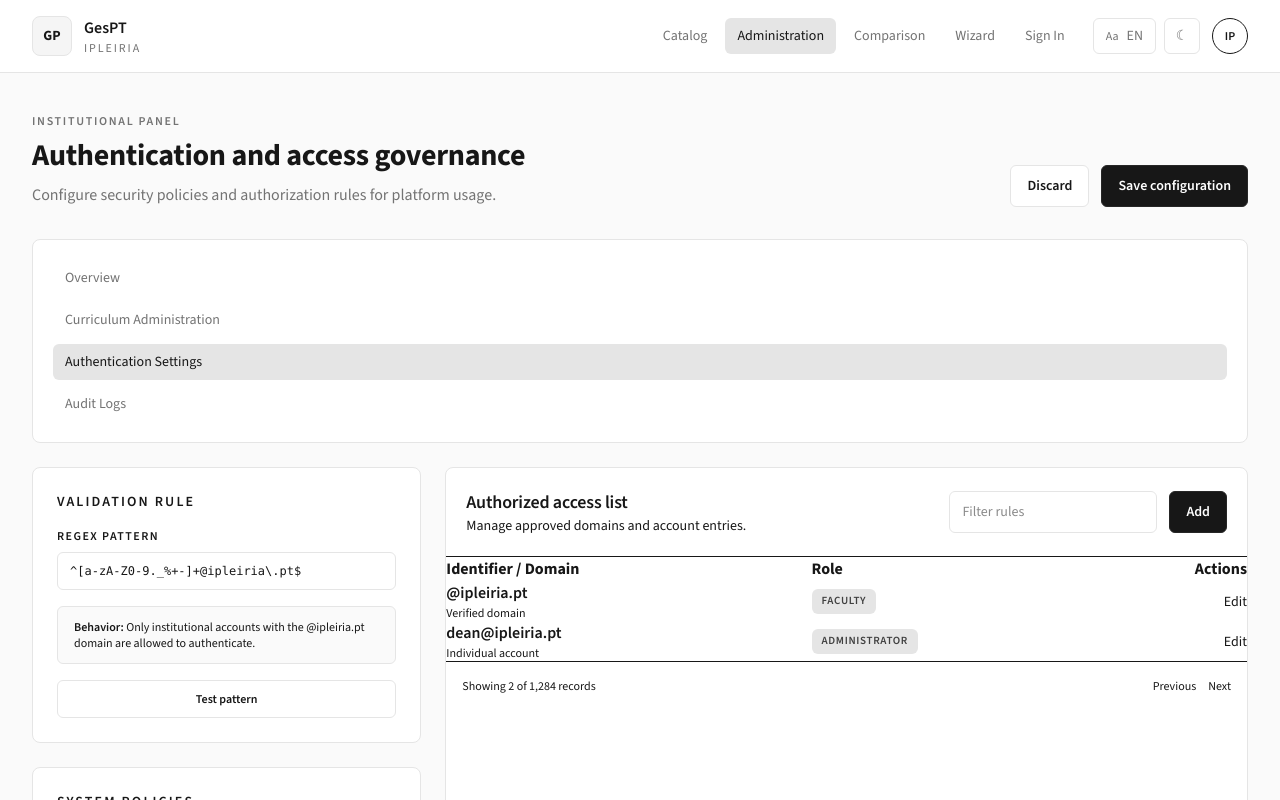
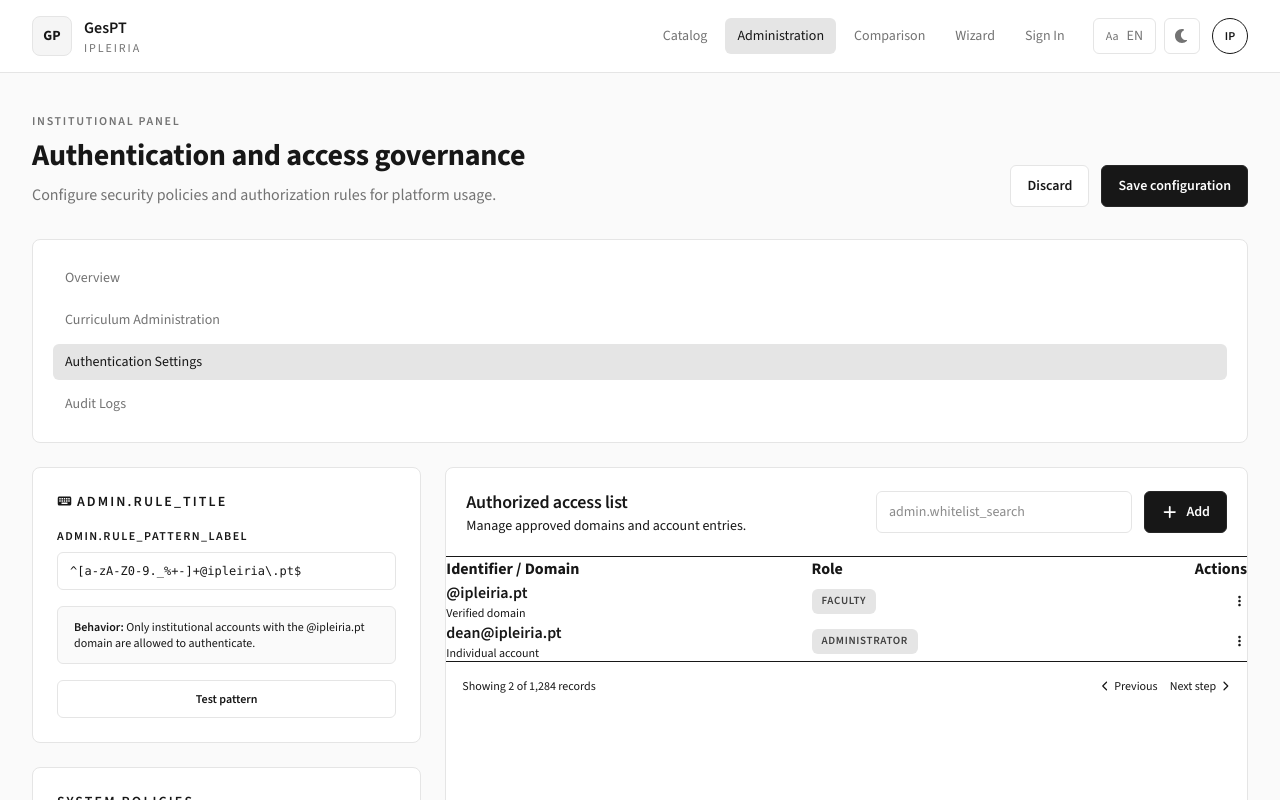
Before and after one commit to redystum/GesPT, a Vue app in the folder src/frontend/: page /admin in a window 1280 px wide. Shown: the top 800 px of the page. Built offline with nearby package versions, Linux system fonts and the light colour scheme; no server answers.

Commit message:
fontawesome

```diff
--- a/src/frontend/src/components/Navbar/NavComponent.vue
+++ b/src/frontend/src/components/Navbar/NavComponent.vue
@@ -26,7 +26,7 @@
               class="inline-flex h-9 items-center justify-center gap-2 rounded-md border border-neutral-200 dark:border-neutral-700 px-3 text-sm font-medium transition-colors duration-150 bg-white dark:bg-neutral-900 text-neutral-500 dark:text-neutral-400 hover:text-neutral-900 dark:hover:text-neutral-100 hover:bg-neutral-50 dark:hover:bg-neutral-800 w-9 px-0"
               :aria-label="isDark ? $t('nav.theme_light') : $t('nav.theme_dark')"
             >
-              <span class="text-sm leading-none">{{ isDark ? '☀' : '☾' }}</span>
+              <font-awesome-icon :icon="isDark ? ['fas', 'sun'] : ['fas', 'moon']" class="text-sm" />
             </button>
           </div>
         </div>
@@ -59,7 +59,7 @@
               class="inline-flex h-9 items-center justify-center gap-2 rounded-md border border-neutral-200 dark:border-neutral-700 px-3 text-sm font-medium transition-colors duration-150 bg-white dark:bg-neutral-900 text-neutral-500 dark:text-neutral-400 hover:text-neutral-900 dark:hover:text-neutral-100 hover:bg-neutral-50 dark:hover:bg-neutral-800 w-9 px-0"
               :aria-label="isDark ? $t('nav.theme_light') : $t('nav.theme_dark')"
             >
-              <span class="text-sm leading-none">{{ isDark ? '☀' : '☾' }}</span>
+              <font-awesome-icon :icon="isDark ? ['fas', 'sun'] : ['fas', 'moon']" class="text-sm" />
             </button>
 
             <div class="ml-1 inline-flex h-9 w-9 items-center justify-center rounded-full border border-[color:var(--border)] bg-[color:var(--surface-soft)] text-xs font-semibold text-[color:var(--muted)]">
--- a/src/frontend/src/main.js
+++ b/src/frontend/src/main.js
@@ -9,6 +9,9 @@ import router from './router'
 import en from './i18n/en.json'
 import pt from './i18n/pt.json'
 import { initializeTheme } from './composables/useTheme'
+import { library } from '@fortawesome/fontawesome-svg-core'
+import { FontAwesomeIcon } from '@fortawesome/vue-fontawesome'
+import { faSearch, faPlus, faSun, faMoon, faKeyboard, faEllipsisVertical, faExclamationCircle, faInfoCircle, faTimes, faCheck, faCircle, faCircleNotch, faChevronLeft, faChevronRight, faArrowRight } from '@fortawesome/free-solid-svg-icons'
 
 const LOCALE_STORAGE_KEY = 'gespt.locale'
 const storedLocale = localStorage.getItem(LOCALE_STORAGE_KEY)
@@ -45,4 +48,8 @@ app.use(createPinia())
 app.use(router)
 app.use(i18n)
 
+library.add(faSearch, faPlus, faSun, faMoon, faKeyboard, faEllipsisVertical, faExclamationCircle, faInfoCircle, faTimes, faCheck, faCircle, faCircleNotch, faChevronLeft, faChevronRight, faArrowRight)
+
+app.component('font-awesome-icon', FontAwesomeIcon)
+
 app.mount('#app')
--- a/src/frontend/src/views/AdminView.vue
+++ b/src/frontend/src/views/AdminView.vue
@@ -28,11 +28,10 @@
           <div class="space-y-6 xl:col-span-1">
             <article class="rounded-lg border border-neutral-200 dark:border-neutral-800 bg-white dark:bg-[#1a1a1a] transition-colors duration-150 p-6">
               <h2 class="mb-4 text-sm font-semibold uppercase tracking-[0.15em] text-[color:var(--muted)]">
-                {{ $t('admin.validation_rule') }}
+                <font-awesome-icon :icon="['fas', 'keyboard']" class="text-xs" /> {{ $t('admin.rule_title') }}
               </h2>
-
               <label class="mb-2 block text-xs font-semibold uppercase tracking-[0.12em] text-[color:var(--muted)]">
-                {{ $t('admin.regex_pattern') }}
+                {{ $t('admin.rule_pattern_label') }}
               </label>
               <input
                 type="text"
@@ -76,14 +75,13 @@
                 <h2 class="text-lg font-semibold">{{ $t('admin.whitelist_title') }}</h2>
                 <p class="text-sm text-[color:var(--muted)]">{{ $t('admin.whitelist_subtitle') }}</p>
               </div>
-
               <div class="flex w-full gap-3 sm:w-auto">
                 <input
                   type="text"
-                  :placeholder="$t('admin.filter_rules')"
-                  class="w-full rounded-md border border-neutral-200 dark:border-neutral-700 px-3 py-2.5 text-sm outline-none transition-all duration-150 bg-white dark:bg-[#1a1a1a] text-neutral-900 dark:text-neutral-100 focus:border-neutral-500 focus:ring-4 focus:ring-neutral-500/20 text-sm sm:w-52"
+                  :placeholder="$t('admin.whitelist_search')"
+                  class="w-full rounded-md border border-neutral-200 dark:border-neutral-700 px-3 py-2.5 text-sm outline-none transition-all duration-150 bg-white dark:bg-[#1a1a1a] text-neutral-900 dark:text-neutral-100 focus:border-neutral-500 focus:ring-4 focus:ring-neutral-500/20 sm:w-64"
                 />
-                <button class="inline-flex items-center justify-center gap-2 rounded-md px-4 py-2.5 text-sm font-semibold transition-colors duration-150 bg-neutral-900 dark:bg-neutral-200 text-white dark:text-neutral-900 hover:bg-neutral-800 dark:hover:bg-neutral-300 border border-neutral-800 dark:border-neutral-300 whitespace-nowrap">{{ $t('common.add_entry') }}</button>
+                <button class="inline-flex items-center justify-center gap-2 rounded-md px-4 py-2.5 text-sm font-semibold transition-colors duration-150 bg-neutral-900 dark:bg-neutral-200 text-white dark:text-neutral-900 hover:bg-neutral-800 dark:hover:bg-neutral-300 border border-neutral-800 dark:border-neutral-300 whitespace-nowrap"><font-awesome-icon :icon="['fas', 'plus']" class="text-sm leading-none" />{{ $t('common.add_entry') }}</button>
               </div>
             </div>
 
@@ -107,7 +105,7 @@
                     </td>
                     <td class="text-right">
                       <button class="text-sm font-medium text-[color:var(--muted)] transition-colors hover:text-[color:var(--primary)]">
-                        {{ $t('admin.edit') }}
+                        <font-awesome-icon :icon="['fas', 'ellipsis-vertical']" class="text-xs" />
                       </button>
                     </td>
                   </tr>
@@ -121,7 +119,7 @@
                     </td>
                     <td class="text-right">
                       <button class="text-sm font-medium text-[color:var(--muted)] transition-colors hover:text-[color:var(--primary)]">
-                        {{ $t('admin.edit') }}
+                        <font-awesome-icon :icon="['fas', 'ellipsis-vertical']" class="text-xs" />
                       </button>
                     </td>
                   </tr>
@@ -133,10 +131,10 @@
               <span>{{ $t('admin.table_count') }}</span>
               <div class="flex items-center gap-3">
                 <button class="transition-colors hover:text-[color:var(--text)]" disabled>
-                  {{ $t('common.previous') }}
+                  <font-awesome-icon :icon="['fas', 'chevron-left']" class="text-[10px]" /> {{ $t('common.previous') }}
                 </button>
                 <button class="transition-colors hover:text-[color:var(--text)]">
-                  {{ $t('common.next_page') }}
+                  {{ $t('common.next') }} <font-awesome-icon :icon="['fas', 'chevron-right']" class="text-[10px]" />
                 </button>
               </div>
             </div>
--- a/src/frontend/src/views/ComparingView.vue
+++ b/src/frontend/src/views/ComparingView.vue
@@ -87,12 +87,9 @@
           >
             <template v-if="part.data">
               <p class="font-semibold">
-                {{ locale === 'pt' ? part.data.uc.nome : part.data.uc.name }}
-                <span
-                  v-if="part.data.opcao_escolhida"
-                  class="ml-2 text-sm font-medium text-[color:var(--primary)]"
-                >
-                  {{ locale === 'pt' ? part.data.opcao_escolhida.nome : part.data.opcao_escolhida.name }}
+                {{ part.data.uc.nome }}
+                <span v-if="part.data.opcao_escolhida" class="text-[color:var(--primary)] font-medium">
+                  <font-awesome-icon :icon="['fas', 'arrow-right']" class="mr-1" /> {{ part.data.opcao_escolhida.nome }}
                 </span>
               </p>
               <p class="mt-1 text-xs text-[color:var(--muted)]">{{ $t('compare.ects') }}: {{ part.data.uc.ects }}</p>
@@ -110,12 +107,9 @@
           >
             <template v-if="part.data">
               <p class="font-semibold">
-                {{ locale === 'pt' ? part.data.uc.nome : part.data.uc.name }}
-                <span
-                  v-if="part.data.opcao_escolhida"
-                  class="ml-2 text-sm font-medium text-[color:var(--primary)]"
-                >
-                  {{ locale === 'pt' ? part.data.opcao_escolhida.nome : part.data.opcao_escolhida.name }}
+                {{ part.data.uc.nome }}
+                <span v-if="part.data.opcao_escolhida" class="text-[color:var(--primary)] font-medium">
+                  <font-awesome-icon :icon="['fas', 'arrow-right']" class="mr-1" /> {{ part.data.opcao_escolhida.nome }}
                 </span>
               </p>
               <p class="mt-1 text-xs text-[color:var(--muted)]">{{ $t('compare.ects') }}: {{ part.data.uc.ects }}</p>
--- a/src/frontend/src/views/HomeView.vue
+++ b/src/frontend/src/views/HomeView.vue
@@ -11,7 +11,7 @@
         <div class="flex w-full flex-col gap-3 sm:flex-row lg:w-auto">
           <div class="relative w-full sm:w-80">
             <span class="pointer-events-none absolute left-3 top-1/2 -translate-y-1/2 text-[color:var(--muted)]">
-              ⌕
+              <font-awesome-icon :icon="['fas', 'search']" />
             </span>
             <input
               type="text"
@@ -23,7 +23,7 @@
           </div>
 
           <button class="inline-flex items-center justify-center gap-2 rounded-md px-4 py-2.5 text-sm font-semibold transition-colors duration-150 bg-neutral-900 dark:bg-neutral-200 text-white dark:text-neutral-900 hover:bg-neutral-800 dark:hover:bg-neutral-300 border border-neutral-800 dark:border-neutral-300 whitespace-nowrap">
-            <span class="text-base leading-none">+</span>
+            <font-awesome-icon :icon="['fas', 'plus']" class="text-base leading-none" />
             {{ $t('home.new_course') }}
           </button>
         </div>
@@ -31,17 +31,17 @@
     </section>
 
     <div v-if="loading" class="flex items-start gap-3 rounded-md border border-neutral-200 dark:border-neutral-800 bg-neutral-50 dark:bg-neutral-800/50 px-4 py-3 text-sm text-neutral-500 dark:text-neutral-400 mb-6">
-      <span class="mt-0.5 animate-pulse">•</span>
+      <font-awesome-icon :icon="['fas', 'circle-notch']" spin class="mt-0.5" />
       <p>{{ $t('common.loading') }}</p>
     </div>
 
     <div v-else-if="error" class="flex items-start gap-3 rounded-md border border-neutral-200 dark:border-neutral-800 bg-neutral-50 dark:bg-neutral-800/50 px-4 py-3 text-sm text-neutral-500 dark:text-neutral-400 border-red-600/30 bg-red-600/10 text-red-500 mb-6">
-      <span class="mt-0.5">!</span>
+      <font-awesome-icon :icon="['fas', 'exclamation-circle']" class="mt-0.5" />
       <p>{{ error }}</p>
     </div>
 
     <div v-else-if="courses.length === 0" class="flex items-start gap-3 rounded-md border border-neutral-200 dark:border-neutral-800 bg-neutral-50 dark:bg-neutral-800/50 px-4 py-3 text-sm text-neutral-500 dark:text-neutral-400 mb-6">
-      <span class="mt-0.5">i</span>
+      <font-awesome-icon :icon="['fas', 'info-circle']" class="mt-0.5" />
       <div>
         <p class="font-semibold text-[color:var(--text)]">{{ $t('states.empty_title') }}</p>
         <p class="text-sm text-[color:var(--muted)]">{{ $t('home.empty_hint') }}</p>
```
